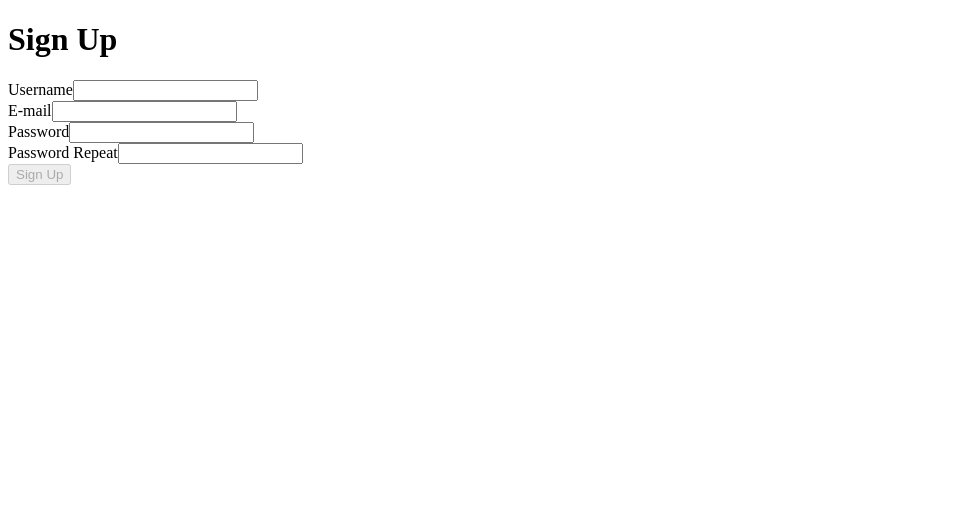
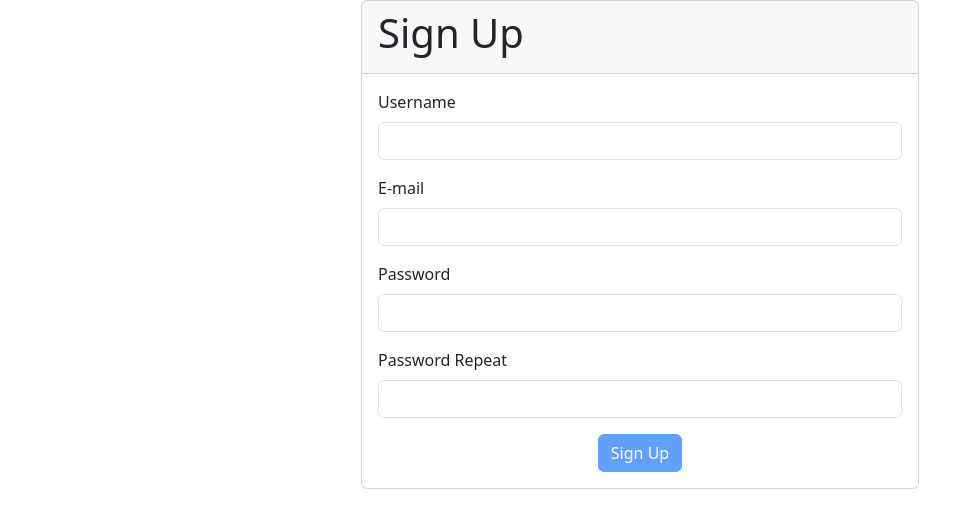
Before and after one commit to Afaque783/Vue-Test-Driven-Development, a Vue app: page / in a window 1280 px wide. Shown: the top 528 px of the page, without its empty margins (0-974 px from the left). Built offline with nearby package versions, Linux system fonts and the light colour scheme.

Commit message:
Added Styling using Bootstrap

```diff
--- a/index.html
+++ b/index.html
@@ -4,6 +4,7 @@
     <meta charset="UTF-8">
     <link rel="icon" href="/favicon.ico">
     <meta name="viewport" content="width=device-width, initial-scale=1.0">
+    <!-- <link href="https://cdn.jsdelivr.net/npm/bootstrap@5.3.2/dist/css/bootstrap.min.css" rel="stylesheet" integrity="sha384-T3c6CoIi6uLrA9TneNEoa7RxnatzjcDSCmG1MXxSR1GAsXEV/Dwwykc2MPK8M2HN" crossorigin="anonymous"> -->
     <title>Vite App</title>
   </head>
   <body>
--- a/src/App.vue
+++ b/src/App.vue
@@ -6,5 +6,8 @@
 </script>
 
 <template>
-  <SignUp />
+  <main class="container">
+    <SignUp />
+  </main>
+
 </template>
--- /dev/null
+++ b/src/assets/styles.scss
@@ -0,0 +1 @@
+@import 'node_modules/bootstrap/scss/bootstrap'
--- a/src/main.js
+++ b/src/main.js
@@ -1,4 +1,4 @@
-
+import './assets/styles.scss'
 
 import { createApp } from 'vue'
 // import { createPinia } from 'pinia'
--- a/src/views/sign-up/SignUp.vue
+++ b/src/views/sign-up/SignUp.vue
@@ -1,34 +1,46 @@
 <template>
-    <form @submit.prevent="submit" >
+    <div class="col-lg-6 offset-lg-3 col-md-8 offset-md-2">
+    <form class="card" @submit.prevent="submit" >
+        <div class="card-header">
             <h1>Sign Up</h1>
-        <div>
-            <label for="Username">Username</label>
-            <input id="Username" type="text" v-model="formState.username" >
+        </div>
+        <div class="card-body">
+            <div class="mb-3">
+                <label for="Username" class="form-label">Username</label>
+                <input id="Username" type="text" class="form-control" v-model="formState.username" >
             </div>
 
-        <div>
-            <label for="email">E-mail</label>
-            <input id="email" type="email" v-model="formState.email">
+            <div class="mb-3">
+                <label for="email" class="form-label">E-mail</label>
+                <input id="email" type="email" class="form-control" v-model="formState.email">
             </div>
 
-        <div>
-            <label for="password">Password</label>
+            <div class="mb-3">
+                <label for="password" class="form-label">Password</label>
                 <input
                 id="password"
                 type="password"
-            v-model="formState.password">
+                v-model="formState.password"
+                class="form-control"
+                >
             </div>
 
-        <div>
-            <label for="passwordRepeat">Password Repeat</label>
+            <div class="mb-3">
+                <label for="passwordRepeat" class="form-label">Password Repeat</label>
                 <input
                 id="passwordRepeat"
                 type="password"
-            v-model="formState.passwordRepeat">
+                v-model="formState.passwordRepeat"
+                class="form-control"
+                >
             </div>
 
-        <button :disabled="isDisabled" >Sign Up</button>
+            <div class="text-center">
+                <button  :disabled="isDisabled" class="btn btn-primary" >Sign Up</button>
+            </div>
+        </div>
     </form>
+    </div>
 </template>
 
 <script setup>
```
Lines whose indentation alone changed are shown as unchanged.
